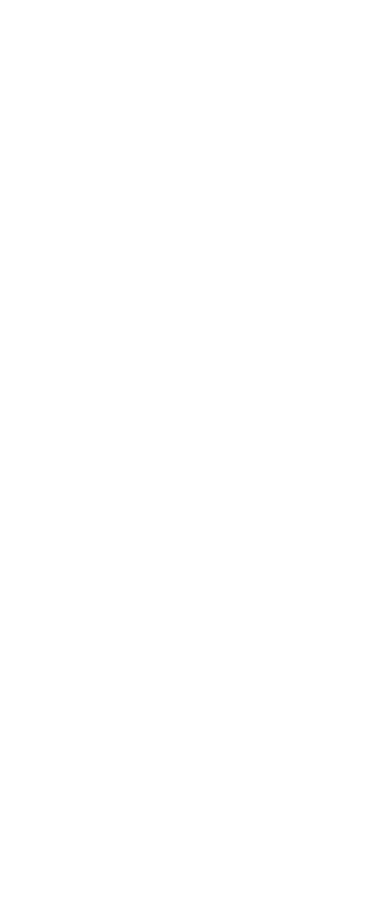
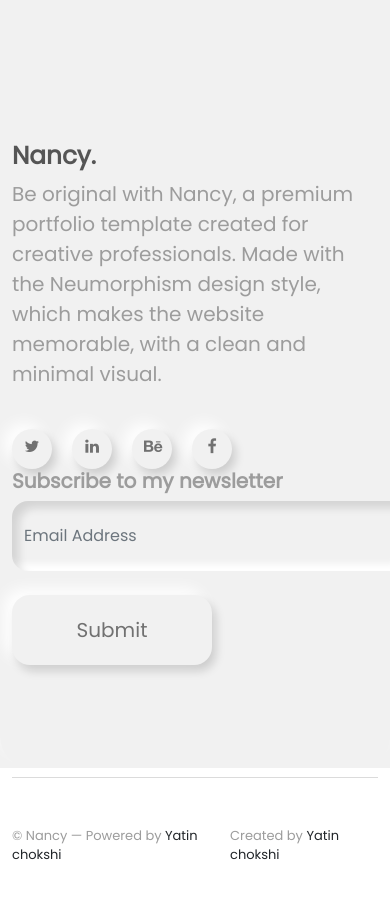
Before and after one commit to Yatin1923/portfolio, an Angular app: page / in a window 390 px wide. Shown: the part 5540-6437 px from the top of the page. Before the commit the page ends 5481 px from the top, so only its background shows below. Built offline with nearby package versions, Linux system fonts and the light colour scheme.

Commit message:
added footer

```diff
--- a/src/app/home/home.component.css
+++ b/src/app/home/home.component.css
@@ -184,3 +184,37 @@ p{
     position: relative;
     top: 50px;
 }
+
+.footer{
+    width: 100%;
+    height: 98vh;
+    border-radius: 2rem;
+    box-shadow: -3px -16px 20px 0 #fff
+}
+.footerContent{
+    padding-top: 200px;
+    padding-bottom: 7rem;
+}
+.footerText{
+    margin-left: auto;
+    margin-right: auto;
+}
+.customInput{
+    width: 400px;
+    height: 70px;
+    line-height: 20px;
+    border-radius: 1rem;
+    border: none;
+    box-shadow: inset 7px 7px 8px 0 rgb(0 0 0 / 12%),inset -7px -7px 7px 0 #fff;
+    background-color: transparent;
+}
+.footer-bottom{
+    display: flex;
+    border-top: 1px solid #dbdbdb;
+    padding-top: 3rem;
+    padding-bottom: 2rem;
+    justify-content: space-between;
+}
+.footer-bottom-content{
+
+}
--- a/src/app/home/home.component.html
+++ b/src/app/home/home.component.html
@@ -2,7 +2,7 @@
 
     <!-- header -->
     <div class="row start">
-        <div class="col-lg-6">
+        <div class="col-md-6">
             <div class="align">
 
                 <div class="max-width-large">
@@ -25,7 +25,7 @@
                 </div>
             </div>
         </div>
-        <div class="col-lg-6">
+        <div class="col-md-6">
             <div class="shape-image-header">
                 <div class="imagePos">
                     <div class="image">
@@ -39,7 +39,7 @@
     <section class="about">
         <div class="vertical-padding row">
 
-            <div class="card col-lg-6">
+            <div class="card col-4">
                 <h2 style="font-size: 44px;"><b>About me</b></h2>
                 <br>
                 <p >Lorem ipsum dolor sit amet,
@@ -49,7 +49,7 @@
                     Aenean faucibus nibh et justo cursus id rutrum lorem imperdiet. Nunc ut sem vitae risus tristique posuere.</p>
             </div>
 
-            <div class="moreAbout col-lg-4">
+            <div class="moreAbout col-lg">
                 <button class="btn btn-lg moreAboutBtn"><i class="fa fa-arrow-right"></i> More about me</button>
             </div>
 
@@ -61,7 +61,7 @@
         <h1><b>My Services</b></h1>
         <br>
         <div class="row">
-            <div class="col-lg-3 service">
+            <div class="col-md-3 service">
                 <div class="serviceContent">
                     <h3>3D animations</h3>
                     <br>
@@ -69,7 +69,7 @@
                     Suspendisse varius enim in eros elementum tristique. Duis cursus, mi quis viverra ornare, eros dolor</p>
                 </div>
             </div>
-            <div class="col-lg-3 service">
+            <div class="col-md-3 service">
                 <div class="serviceContent">
                     <h3>3D modeling</h3>
                     <br>
@@ -78,7 +78,7 @@
                 </div>
 
             </div>
-            <div class="col-lg-3 service">
+            <div class="col-md-3 service">
                 <div class="serviceContent">
                     <h3>3D rendering</h3>
                     <br>
@@ -95,10 +95,10 @@
         <h1><b>Portfolio</b></h1>
         <br>
         <div class="row">
-            <div class="col-lg-12 portfolio">
+            <div class="col-md-12 portfolio">
                 <div class="portfolioContent">
                     <div class="row">
-                        <div class="col-lg-6 leftContent">
+                        <div class="col-md-6 leftContent">
                             <div class="widthAdjust">
 
                                 <p>3D modeling</p>
@@ -111,16 +111,16 @@
                                     </div>
                                 </div>
                             </div>
-                        <div class="col-lg-6">
+                        <div class="col-md-6">
                             <img class="portfolioImg" src="/assets/portfolio1.png" alt="image">
                         </div>
                     </div>
                 </div>
             </div>
-            <div class="col-lg-12 portfolio">
+            <div class="col-md-12 portfolio">
                 <div class="portfolioContent">
                     <div class="row">
-                        <div class="col-lg-6 leftContent">
+                        <div class="col-md-6 leftContent">
                             <div class="widthAdjust">
 
                                 <p>3D rendering</p>
@@ -134,17 +134,17 @@
                             </div>
 
                         </div>
-                        <div class="col-lg-6">
+                        <div class="col-md-6">
                             <img class="portfolioImg" src="/assets/portfolio2.png" alt="image">
                         </div>
                     </div>
                 </div>
 
             </div>
-            <div class="col-lg-12 portfolio">
+            <div class="col-md-12 portfolio">
                 <div class="portfolioContent">
                     <div class="row">
-                        <div class="col-lg-6 leftContent">
+                        <div class="col-md-6 leftContent">
                             <div class="widthAdjust">
 
                                 <p>3D animations</p>
@@ -157,17 +157,17 @@
                                     </div>
                             </div>
                     </div>
-                    <div class="col-lg-6">
+                    <div class="col-md-6">
                         <img class="portfolioImg" src="/assets/portfolio3.png" alt="image">
                     </div>
                 </div>
                 </div>
             </div>
 
-            <div class="col-lg-12 portfolio">
+            <div class="col-md-12 portfolio">
                 <div class="portfolioContent">
                     <div class="row">
-                        <div class="col-lg-6 leftContent">
+                        <div class="col-md-6 leftContent">
                             <div class="widthAdjust">
 
                                 <p>3D modeling</p>
@@ -180,7 +180,7 @@
                                     </div>
                             </div>
                     </div>
-                    <div class="col-lg-6">
+                    <div class="col-md-6">
                         <img class="portfolioImg" src="/assets/portfolio4.png" alt="image">
                     </div>
                 </div>
@@ -199,3 +199,42 @@
         </div>
     </section>
 </div>
+<footer>
+    <div class="footer">
+        <div class="container" style="height: 100%;">
+            <div class="footerContent">
+                <div class="row">
+                    <div class="col-md-5 footerText">
+                        <h2><b>Nancy.</b></h2>
+                        <p>Be original with Nancy, a premium portfolio template created for creative professionals.
+                            Made with the Neumorphism design style, which makes the website memorable, with a clean and minimal visual.</p>
+                            <br>
+                            <div class="handles">
+                                <a class="btn  handler" href="https://twitter.com/"><i class='fa fa-twitter'></i></a>
+                                <a class="btn  handler" href="https://in.linkedin.com/"><i class="fa fa-linkedin"></i></a>
+                                <a class="btn  handler" href="https://www.behance.net/"><i class="fa fa-behance" ></i></a>
+                                <a class="btn  handler" href="https://www.facebook.com/"><i class="fa fa-facebook"></i></a>
+                            </div>
+                    </div>
+                    <div class="col-md-5 footerText">
+                        <h3 style="font-size: 20px; color: #9c9c9c;"><b>Subscribe to my newsletter</b></h3>
+                        <form action="">
+                            <div class="form-group">
+                                <input class="form-control customInput" type="text" placeholder="Email Address">
+                                <br>
+                                <button class="btn btn-lg">Submit</button>
+                            </div>
+                        </form>
+                    </div>
+
+                </div>
+            </div>
+            <div class="footer-bottom">
+                <div class="footer-bottom-content">
+                    <div style="font-size: small"><span style="color: #9c9c9c;"> © Nancy — Powered by</span> Yatin chokshi</div>
+                </div>
+                <div style="font-size: small"><span style="color: #9c9c9c;"> Created by</span> Yatin chokshi</div>
+            </div>
+        </div>
+    </div>
+</footer>
```
